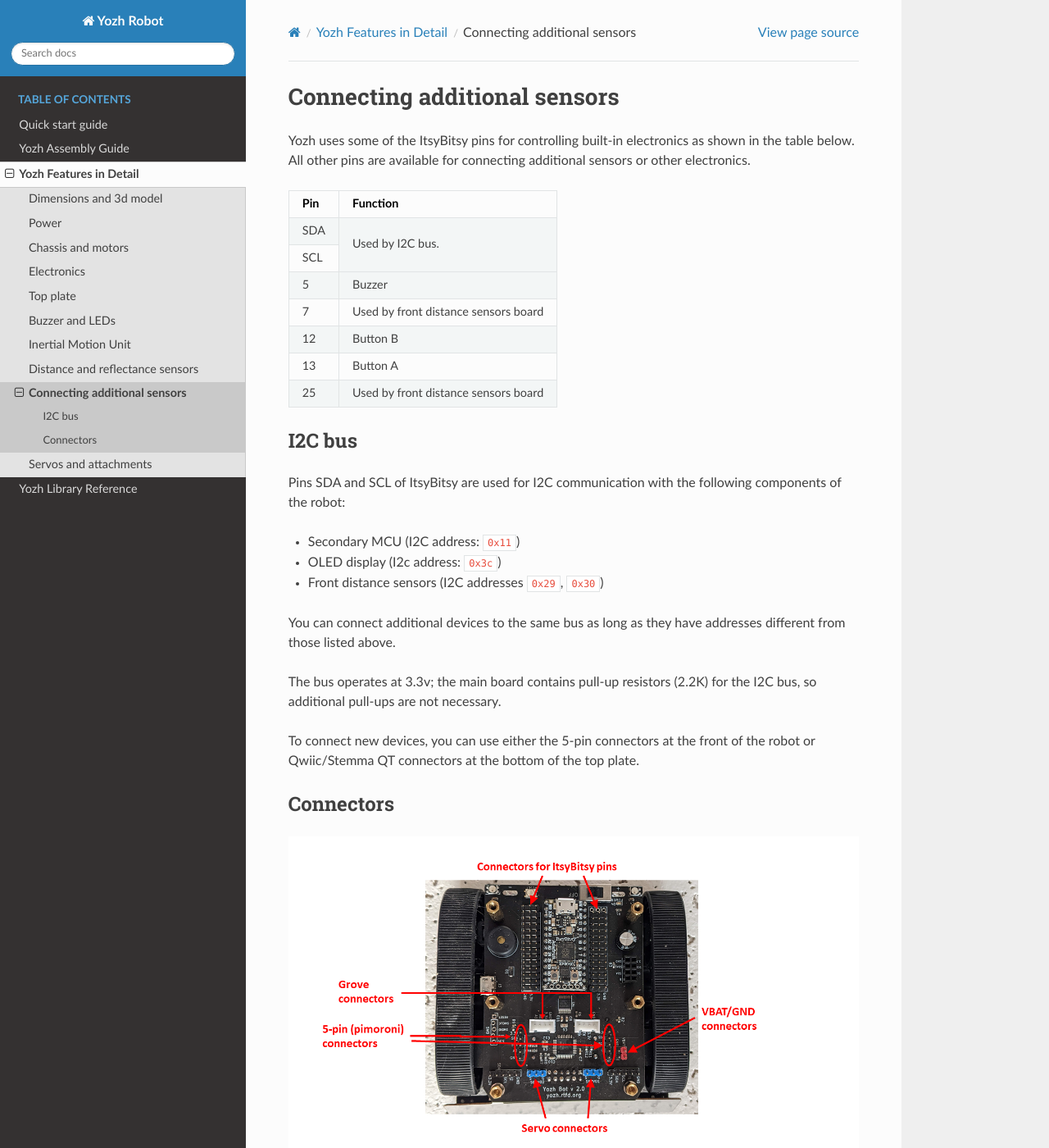
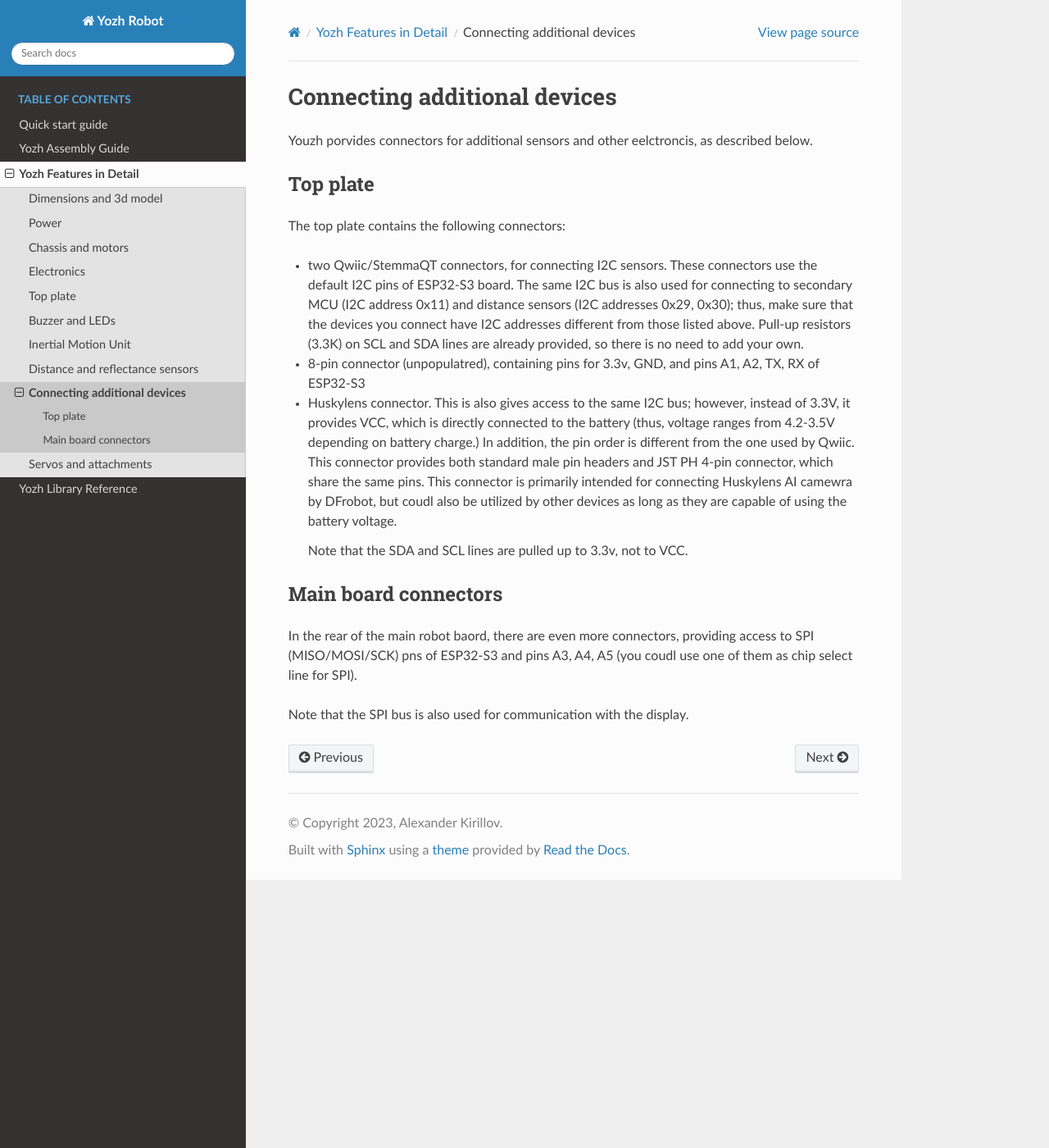
Before and after one commit to shurik179/yozh, a Sphinx documentation site: the page built from docs/details/connectors.rst, in a window 1280 px wide and 1400 px high. Shown: the whole window at 82% size. Built offline with Sphinx 7.4.7 and the Read the Docs theme 2.0.0, drawn with Linux system fonts in a browser that asks for light colours; formulas are drawn with MathJax 3; some of the changed text lies outside the part shown.

Commit message:
docs update

```diff
--- a/docs/details/chassis.rst
+++ b/docs/details/chassis.rst
@@ -1,7 +1,7 @@
 Chassis and motors
 ===================
-Yozh robot is using tracked
-`Zumo chassis <https://www.pololu.com/product/1418>`__ by Pololu together with two
+Yozh robot uses custom-made chassis, using
+`silicone tracks <https://www.pololu.com/product/3034>`__ by Pololu together with two
 `75:1 High Power 6V microgear motors <https://www.pololu.com/product/2215>`__. The
 motors are equipped with encoders (rotation counters), for speed control. The
 motors are controlled by DRV8833 motor driver by TI.
--- a/docs/details/connectors.rst
+++ b/docs/details/connectors.rst
@@ -1,95 +1,39 @@
-Connecting additional sensors
+Connecting additional devices
 =============================
-Yozh uses some of the ItsyBitsy pins for controlling built-in electronics as
-shown in the table below. All other pins are available for connecting additional
-sensors or other electronics.
-
-+--------------+--------------------------------------+
-| Pin          | Function                             |
-+==============+======================================+
-| SDA          | Used by I2C bus.                     |
-+--------------+                                      |
-| SCL          |                                      |
-+--------------+--------------------------------------+
-| 5            |         Buzzer                       |
-+--------------+--------------------------------------+
-| 7            | Used by front distance sensors board |
-+--------------+--------------------------------------+
-| 12           | Button B                             |
-+--------------+--------------------------------------+
-| 13           | Button A                             |
-+--------------+--------------------------------------+
-| 25           | Used by front distance sensors board |
-+--------------+--------------------------------------+
-
-I2C bus
--------
-Pins SDA and SCL of ItsyBitsy are used for I2C communication with the following
-components of the robot:
-
-* Secondary MCU (I2C address: ``0x11``)
-
-* OLED display (I2c address: ``0x3c``)
-
-* Front distance sensors (I2C addresses ``0x29``, ``0x30``)
-
-You can connect additional devices to the same bus as long as they have addresses
-different from those listed above.
-
-The bus operates at 3.3v; the main board contains pull-up resistors (2.2K) for
-the I2C bus, so additional pull-ups are not necessary.
-
-To connect new devices, you can use either the 5-pin connectors at the front
-of the robot or Qwiic/Stemma QT connectors at the bottom of the top plate.
+Youzh porvides connectors for additional sensors and other eelctroncis, as described below.
 
 
-Connectors
-----------
+Top plate
+---------
 
-.. figure:: ../images/connectors.png
-    :alt: Connections
-    :width: 100%
+The top plate contains the following connectors:
+
+* two Qwiic/StemmaQT connectors, for connecting I2C sensors. These connectors use the
+  default I2C pins of ESP32-S3 board. The same I2C bus is also used for connecting to
+  secondary MCU (I2C address 0x11) and distance sensors (I2C addresses 0x29, 0x30);
+  thus, make sure that the devices you connect have I2C addresses different from those
+  listed above. Pull-up resistors (3.3K) on SCL and SDA lines are already provided,
+  so there is no need to add your own.
+
+* 8-pin connector (unpopulatred), containing pins for 3.3v, GND, and pins A1, A2, TX, RX
+  of ESP32-S3
+
+* Huskylens connector. This is also gives access to the same  I2C bus; however, instead of 3.3V,
+  it provides VCC, which is directly connected to the battery (thus, voltage ranges from 4.2-3.5V
+  depending on battery charge.) In addition, the pin order is different from the one used by Qwiic.
+  This connector provides both standard male pin headers and JST PH 4-pin connector, which share
+  the same pins. This connector is primarily intended for connecting Huskylens AI camewra by DFrobot,
+  but coudl also be utilized by other devices as long as they are capable of using the battery voltage.
+
+  Note that the SDA and SCL lines are pulled up to 3.3v, not to VCC.
 
 
-Yozh provides a number of connectors for connecting additional electronics to
-ItsyBitsy:
 
-* On each side of the ItsyBitsy there are three rows of **male headers** (you need
-  to remove the top plate to access these headers). The outer row is ground,
-  the middle row is 3.3V, and each pin in the row closest to ItsyBitsy is
-  connected to the corresponding pin of ItsyBitsy (except the VBUS pin of
-  ItsyBitsy which is not connected). This allows you to connect to any pin of
-  ItsyBitsy - including those used for other components.
+Main board connectors
+---------------------
 
-* In the front of the robot, there are two 5-pin male connectors. They follow
-  the pinout convention of `Pimoroni breakout garden <https://shop.pimoroni.com/collections/breakout-garden>`__:
+In the rear of the main robot baord, there are even more connectors, providing access to SPI
+(MISO/MOSI/SCK) pns of ESP32-S3 and pins A3, A4, A5 (you coudl use one of them as chip select
+line for SPI).
 
-  - pin 1: 3.3v
-
-  - pin 2: SDA
-
-  - pin 3: SCL
-
-  - pin 4: additional GPIO pin
-
-  - pin 5: GND
-
-  Pin 4 of the left 5-pin header (labeled I3) is connected to ItsyBitsy pin 8;
-  pin 4 of  the right header is connected to A2.
-
-
-* In front of the robot, there are also 4-pin Grove connectors. These 2mm pitch locking
-  connectors, designed by Seeed Studio, are commonly used in hobby robotics;
-  a wide variety of sensors and other components using this system are available, see
-  https://wiki.seeedstudio.com/Grove_System/. The pinouts of these connectors are as follows:
-
-  - Left Grove connector: pin 1 - RX, pin 2 - TX, pin 3 - 3.3v, pin 4 - GND
-
-  - Right Grove connector: pin 1 - A0, pin 2 - A1, pin 3 - 3.3v, pin 4 - GND
-
-* On the left side of the robot, there are additional male headers for power
-  connections, connected to GND and battery (VBAT). Depending on the batteries
-  used and their charge level, voltage of VBAT pins can range from 4.5 - 6.5 V.
-
-* Finally, at the bottom of the top plate, there are two Qwiic/Stemma QT I2C
-  connectors.
+Note that  the SPI bus is also used for communication with the display.
--- a/docs/details/imu.rst
+++ b/docs/details/imu.rst
@@ -1,9 +1,9 @@
 Inertial Motion Unit
 ====================
 
-The top plate also contains an inertial motion unit (IMU):
-`LSM6DSL <https://www.st.com/en/mems-and-sensors/lsm6dsl.html>`__ by
-ST Microelectronics. This chip contains an accelerometer and a gyroscope,
+The robot also contains an inertial motion unit (IMU):
+`ICM 42688 <https://invensense.tdk.com/products/motion-tracking/6-axis/icm-42688-p/>`__ by
+Invensense. This chip contains an accelerometer and a gyroscope,
 allowing the user to measure acceleration and rotation velocity. In addition
 to  raw readings, the secondary MCU also runs a sensor fusion algorithm which
 uses the accelerometer and gyro data to constantly compute robot orientation
```
